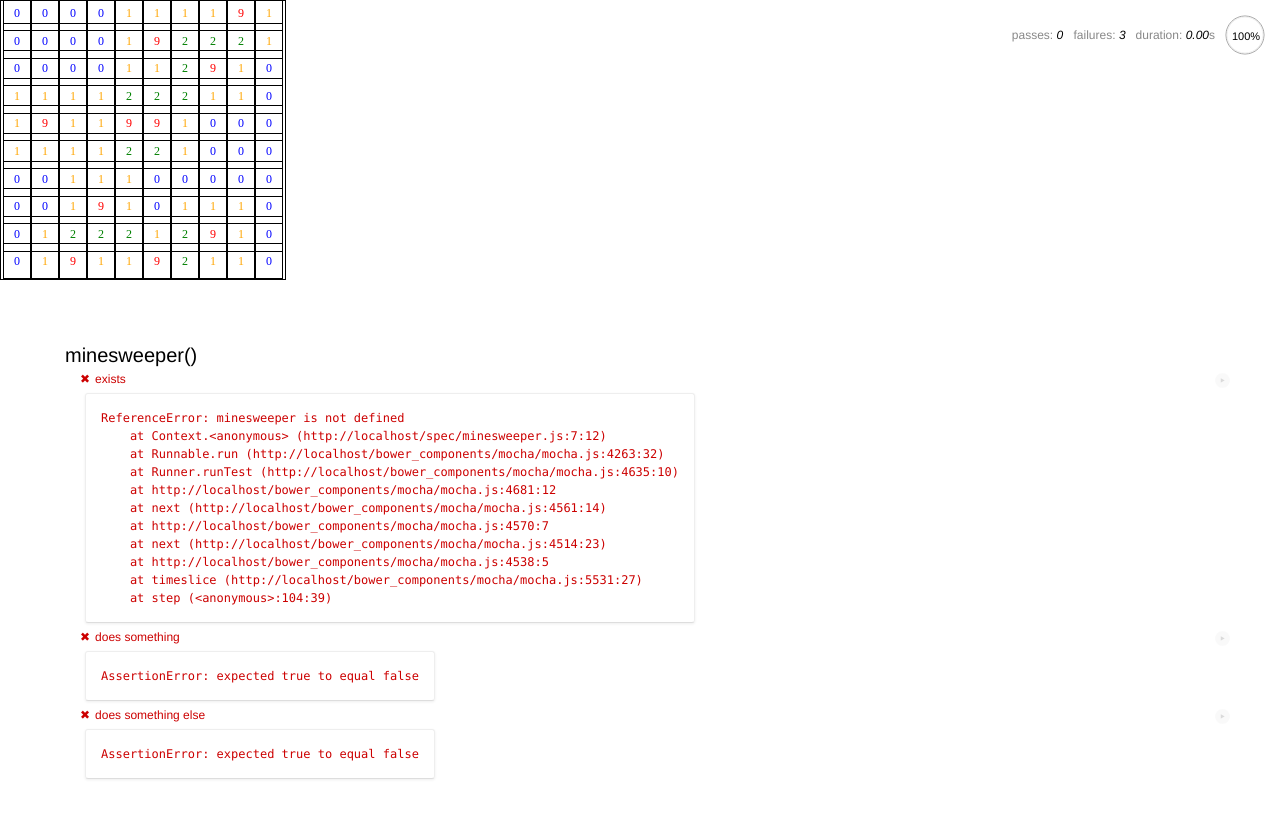
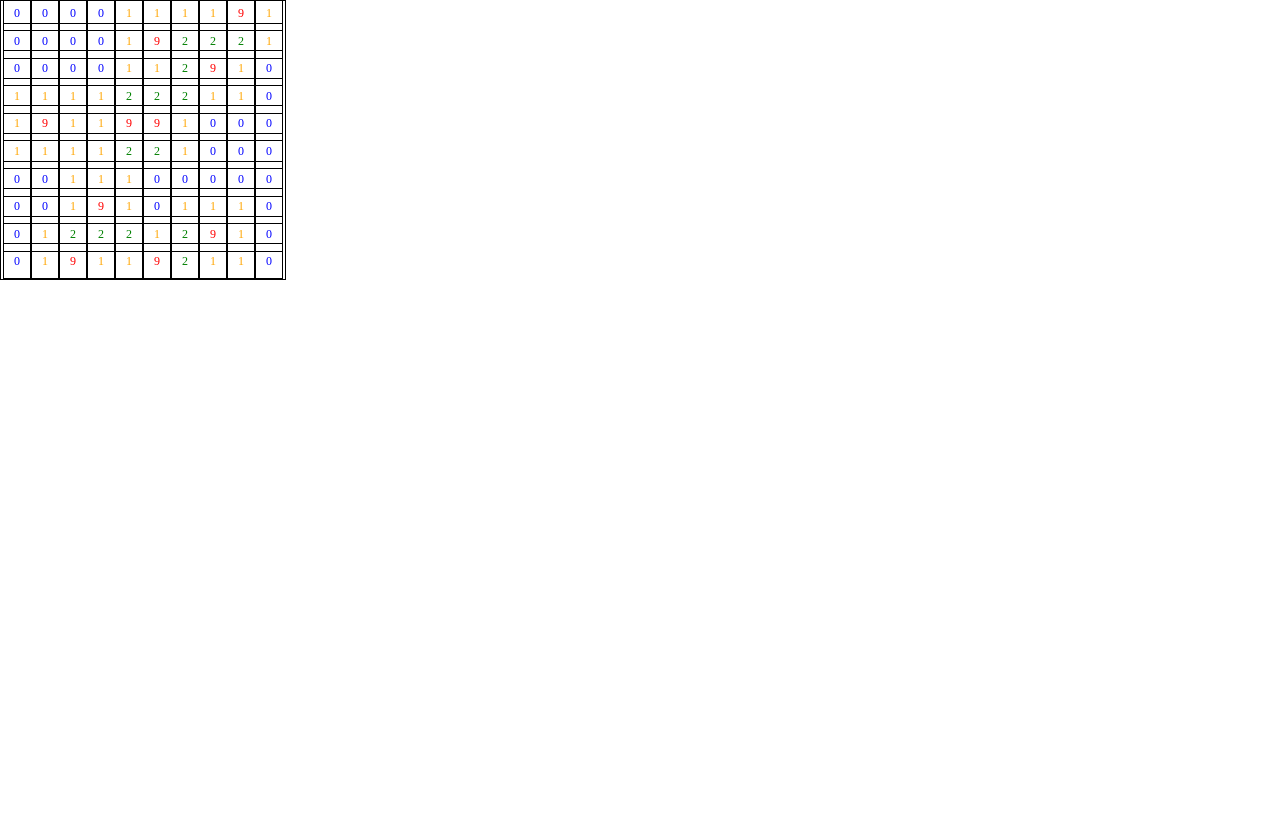
Before and after one commit to KalevRK/minesweeperJS, a website: page index.html in a window 1280 px wide. Drawn offline with nearby package versions, Linux system fonts and the light colour scheme.

Commit message:
End of hackathon version

```diff
--- a/index.html
+++ b/index.html
@@ -32,6 +32,6 @@
   <!-- include spec files here... -->
   <script src="spec/minesweeper.js"></script>
 
-  <script>mocha.run()</script>
+  <!-- <script>mocha.run()</script> -->
 </body>
 </html>
--- a/minesweeper.js
+++ b/minesweeper.js
@@ -74,6 +74,7 @@ d3.select('#gameTable')
     .selectAll("td.space")
     .data(function(d){return d;})
     .enter().append("td.space")
+    //.style("visibility", 'hidden')
     .style("border", "1px black solid")
     .style("padding", "10px")
     .text(function(d){return d.value;})
@@ -110,3 +111,8 @@ d3.select('#gameTable')
         return 'black';
       }
     });
+
+d3.selectAll('td.space')
+ .on('click', function(d) {
+   d3.select(this).style("visibility", "visible");
+ })
--- a/styles.css
+++ b/styles.css
@@ -8,6 +8,9 @@
   height: 280px;
   width: 280px;
 }
+/*.hidden {
+    visibility: hidden;
+}*/
 
 /*td.space {
   border: 1px black solid;
```
